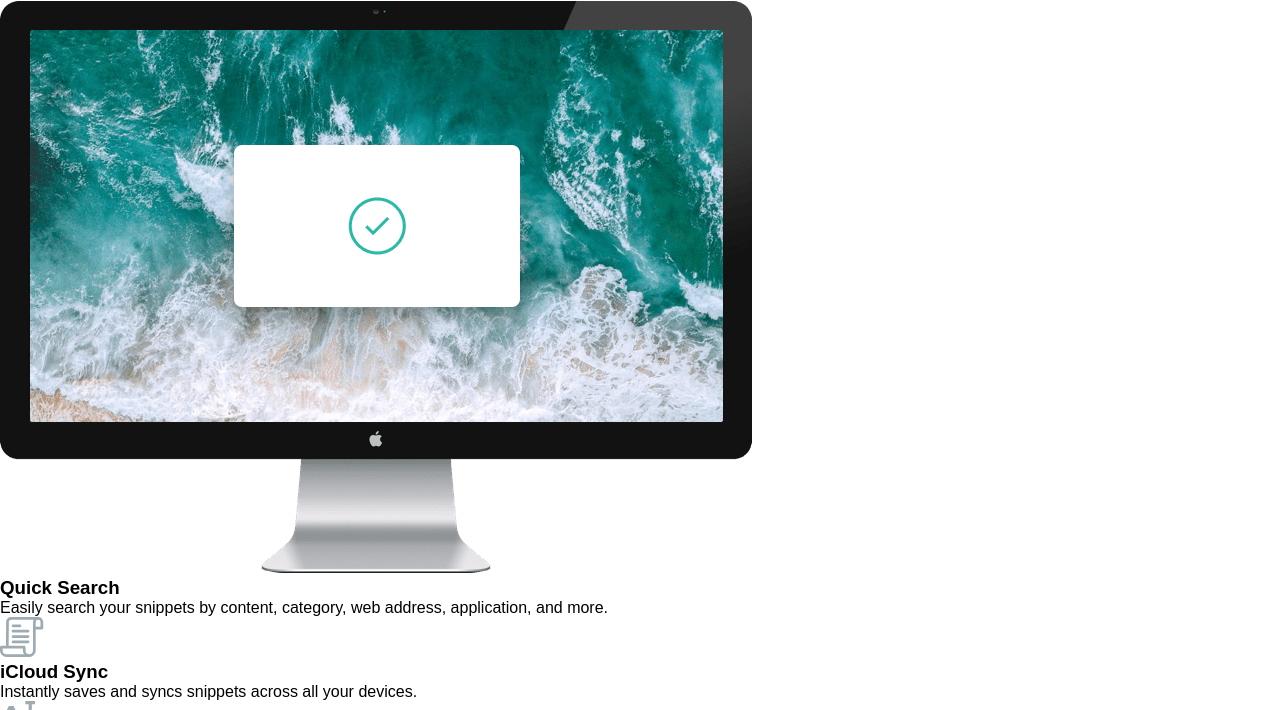
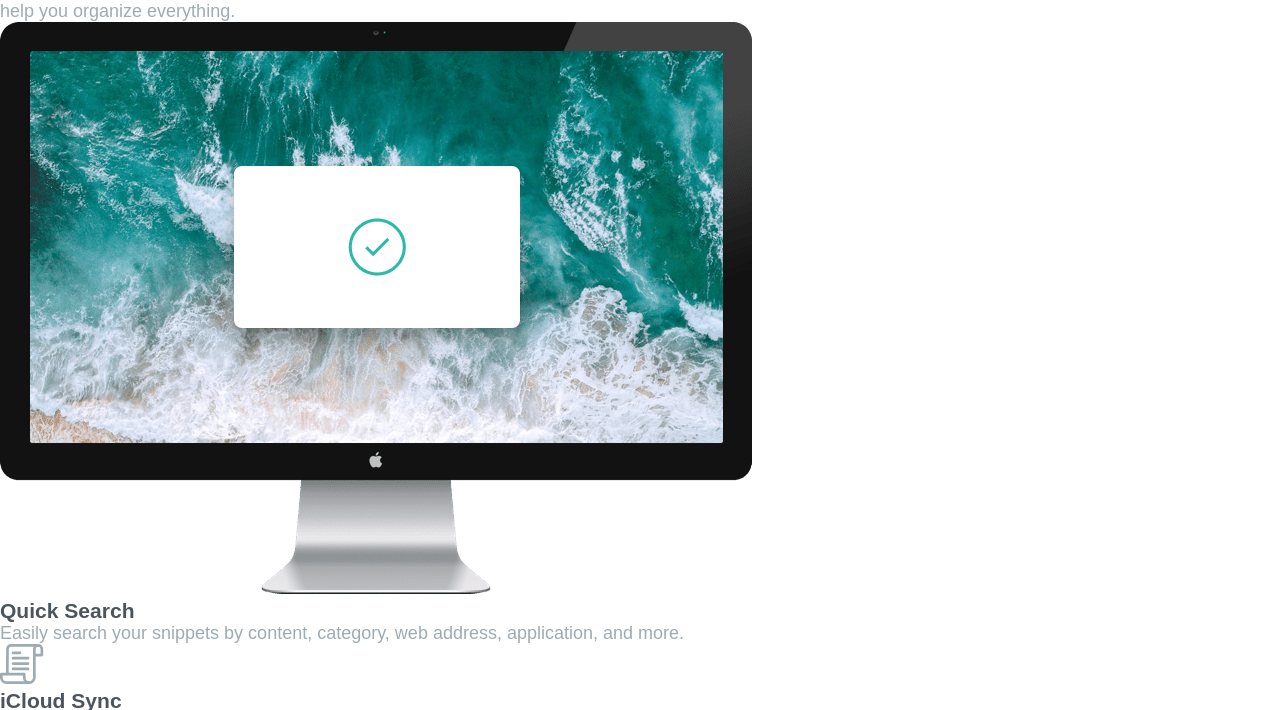
Before and after one commit to Martinica-Andrei/clipboard-landing-page-html-css, a plain HTML site: page index.html in a window 1280 px wide. Shown: the part 265-975 px from the top of the page. Drawn offline with Linux system fonts and the light colour scheme; a web font is replaced by a local one.

Commit message:
add colors and style h1,h2,h3,p

```diff
--- a/src/index.css
+++ b/src/index.css
@@ -9,7 +9,23 @@
     margin: 0;
 }
 
+:root {
+    --Green-500: hsl(171, 66%, 44%);
+    --Blue-100: hsl(233, 100%, 69%);
+
+    --Gray-700: hsl(210, 10%, 33%);
+    --Gray-500: hsl(201, 11%, 66%);
+}
 
 body {
     font-family: "Bai Jamjuree", sans-serif;
+    font-size: 1.125rem;
 }
+
+h1,h2,h3{
+    color:var(--Gray-700);
+}
+
+p{
+    color:var(--Gray-500);
+}
```
